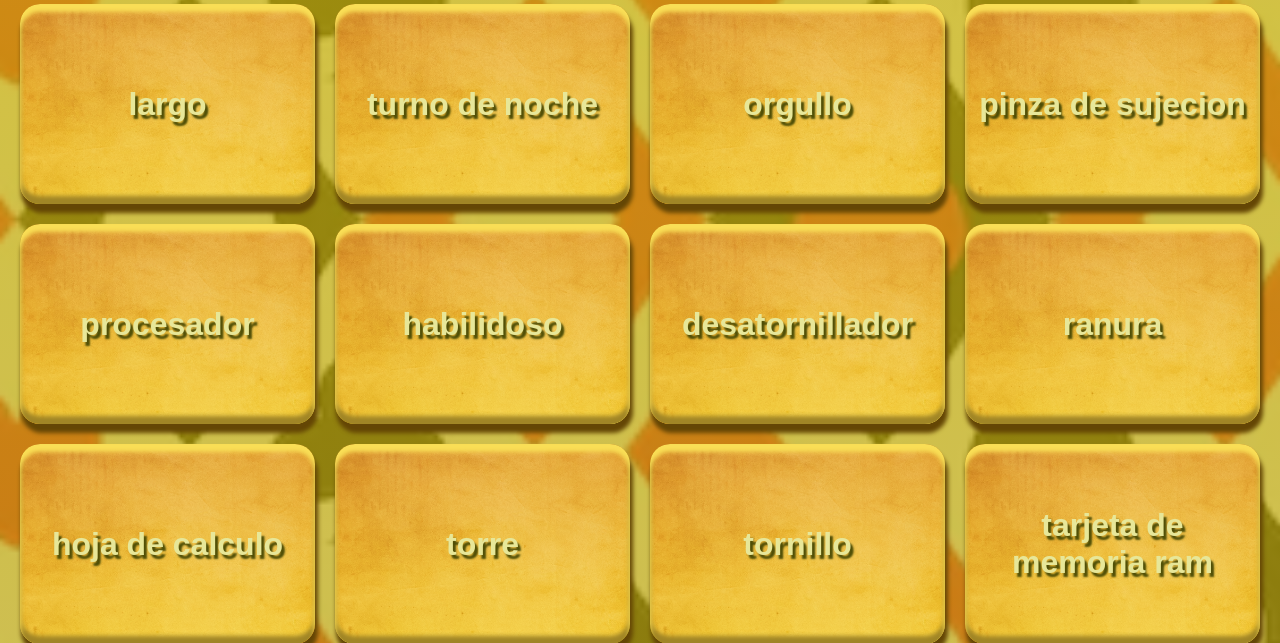
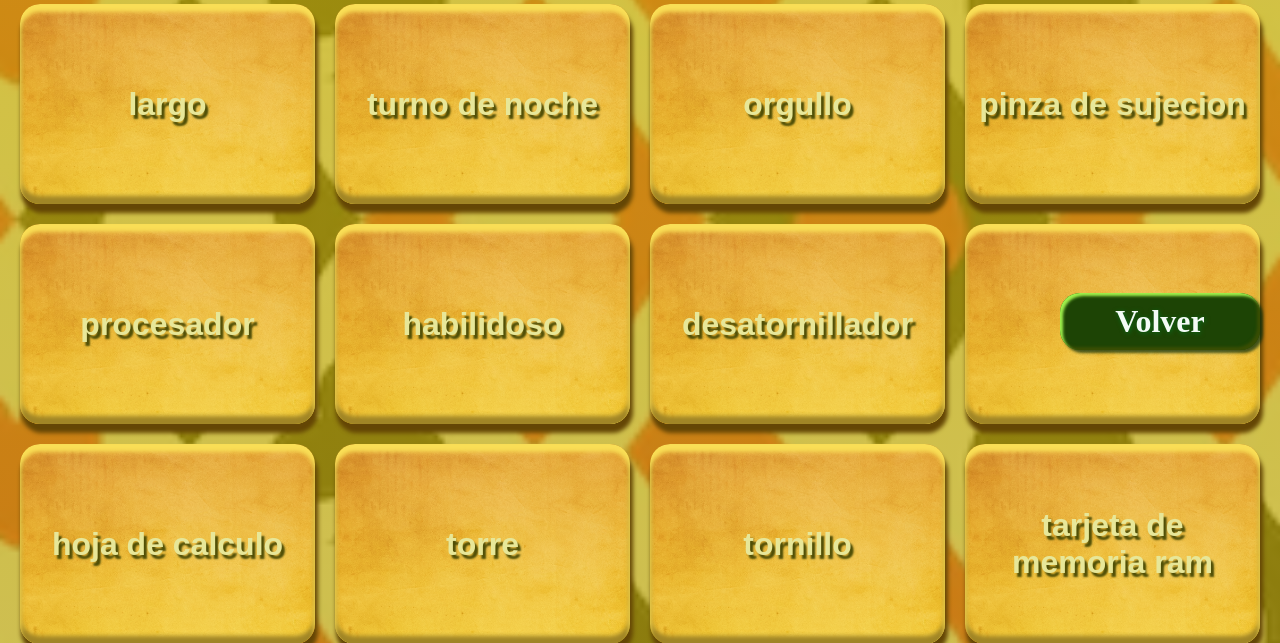
Before and after one commit to andresSBLM/proyectos_simples, a PHP site: page /voltear.html in a window 1280 px wide. Shown: the part 420-1063 px from the top of the page. Run offline with PHP 8.4, Linux system fonts and the light colour scheme.

Commit message:
botones + mejora css + optimizacion de recursos

```diff
--- a/Juego_de_palabras/css/style.css
+++ b/Juego_de_palabras/css/style.css
@@ -209,3 +209,26 @@ article {
                 2px 8px 4px 1px rgb(249, 222, 86);
     transform: translateY(4px);
 }
+
+.volver {
+    position: fixed;
+    right: 20px;
+    bottom: 30px;
+    padding: 10px;
+    text-align: center;
+    font-size: 2rem;
+    font-weight: bold;
+    background-color: rgb(29, 68, 5);
+    border-radius: 20px;
+    box-shadow: inset 3px 3px 3px rgb(159, 242, 76),
+                inset -3px -3px 3px rgb(58, 78, 4),
+                3px 3px 3px rgba(2, 41, 13, 0.715);
+    width: 200px;
+}
+
+.volver a {
+    text-decoration: none;
+    color: rgb(243, 251, 246);
+    font-weight: bold;
+    text-shadow: 1px 1px 5px rgb(9, 108, 29);
+}
--- a/Juego_de_palabras/voltear.html
+++ b/Juego_de_palabras/voltear.html
@@ -19,6 +19,9 @@
     <main id="main_voltear">
 
     </main>
+    <div class="volver">
+        <a href="index.html">Volver</a>
+    </div>
     <script>
         var fallos = 0;
         var aciertos = 0;
```
Also changed, not shown: Juego_de_palabras/css/style2.css (+20 -19 lines), Juego_de_palabras/pasa_la_carta.html (+4 -4 lines).
